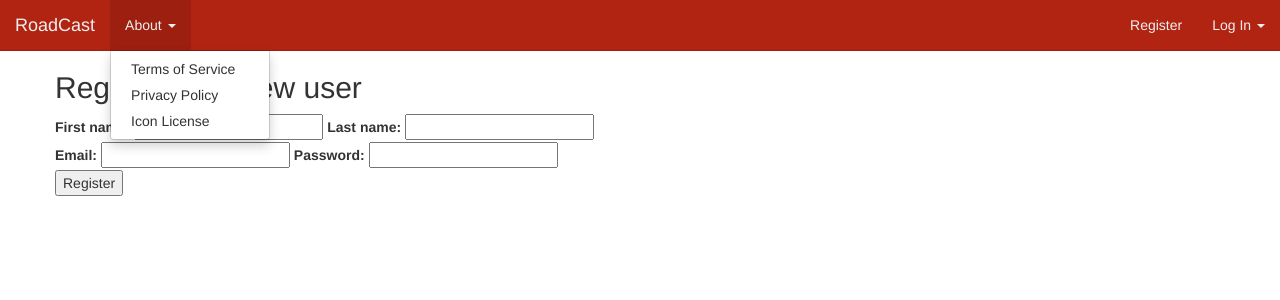
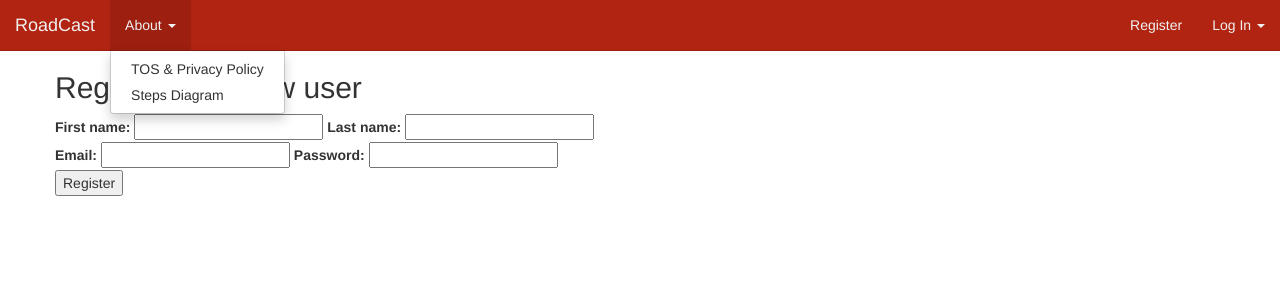
Before and after one commit to rayramsay/roadcast, a Flask app: page /register in a window 1280 px wide, after a click on "About". Shown: the top 300 px of the page. Run offline with Flask 2, Linux system fonts and the light colour scheme; some libraries are stand-ins or nearby versions.

Commit message:
Explanatory diagram.

```diff
--- a/server.py
+++ b/server.py
@@ -25,7 +25,7 @@ app.jinja_env.undefined = StrictUndefined
 
 
 ####################################################
-# HOMEPAGE
+# HTML routes
 ####################################################
 
 @app.route('/')
@@ -34,6 +34,20 @@ def index():
 
     return render_template("index.html",
                            jskey=jskey)
+
+
+@app.route('/diagram')
+def diagram():
+    """Display directions result diagram."""
+
+    return render_template("diagram.html")
+
+
+@app.route('/tos')
+def terms_of_service():
+    """Display TOS page."""
+
+    return render_template("tos.html")
 
 
 ####################################################
--- a/templates/base.html
+++ b/templates/base.html
@@ -47,9 +47,8 @@
             <li class="dropdown">
             <a href="#" class="dropdown-toggle" data-toggle="dropdown" role="button" aria-haspopup="true" aria-expanded="false">About <span class="caret"></span></a>
               <ul class="dropdown-menu">
-                <li><a href="#">Terms of Service</a></li>
-                <li><a href="#">Privacy Policy</a></li>
-                <li><a href="#">Icon License</a></li>
+                <li><a href="#">TOS &amp; Privacy Policy</a></li>
+                <li><a href="/diagram">Steps Diagram</a></li>
               </ul>
             </li>
           </ul>
```
Also changed, not shown: templates/diagram.html (added, +23 -0 lines), static/img/steps.png (added).
